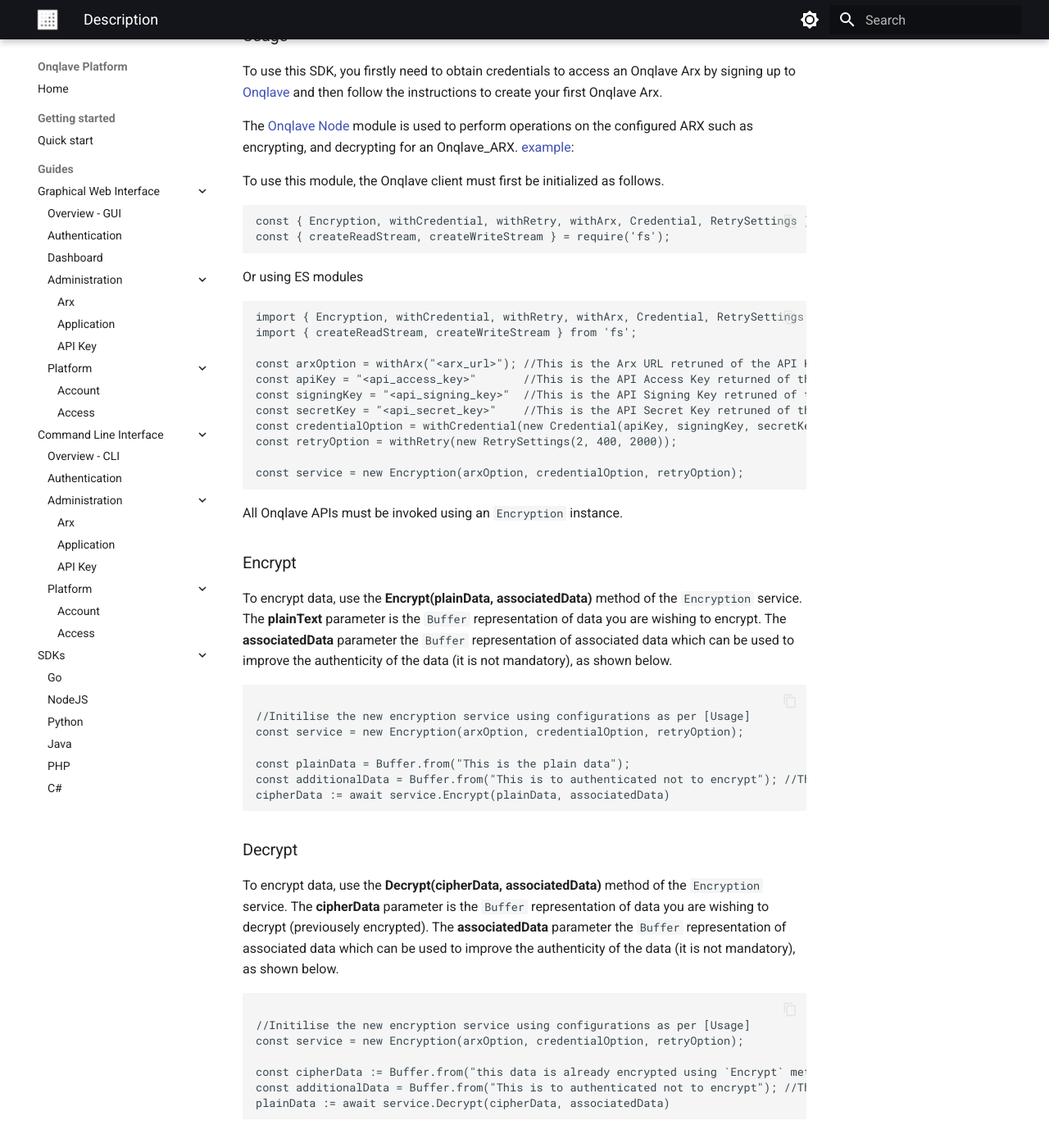
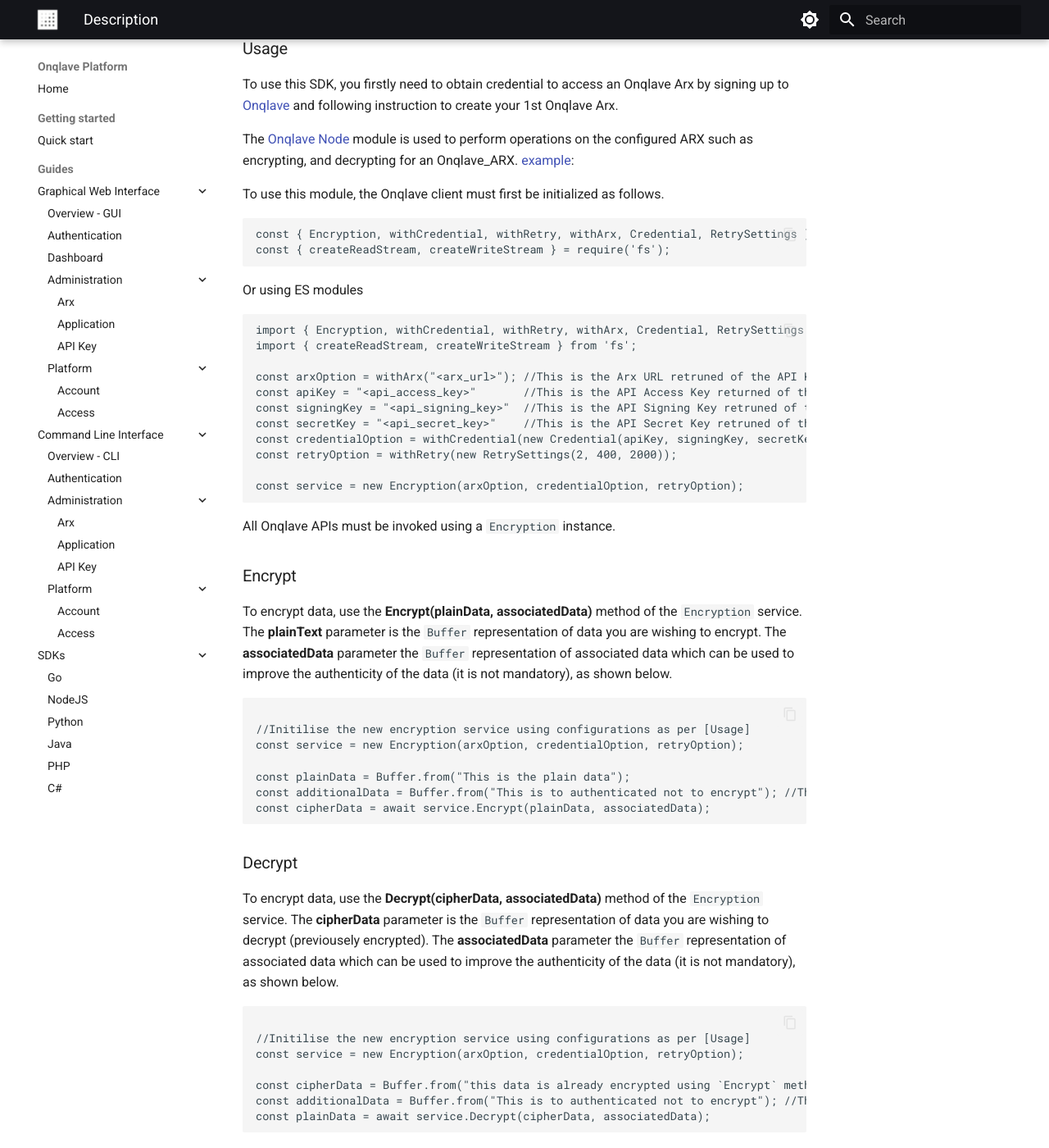
Before and after one commit to onqlavelabs/onqlave.docs, an MkDocs documentation site: the page built from docs/external-sources/sdk-node.md, in a window 1280 px wide and 1400 px high, scrolled down 1229 px. Shown: the whole window at 82% size. Built offline with MkDocs 1.6.1 and Material for MkDocs 9.7.7, drawn with Linux system fonts in a browser that asks for light colours; the version menu is left out; some of the changed text lies outside the part shown.

Commit message:
update SDK go and node

````diff
--- a/docs/external-sources/sdk-node.md
+++ b/docs/external-sources/sdk-node.md
@@ -28,32 +28,32 @@
 - Encrypt/Decrypt stream of data
 
 ## Installation
+```sh
+npm install @onqlavelabs/onqlave-node
 
+```
 ### Requirements
-- Node 7.6.0 and above
+- Node 16.0.0 and above
 
 ### Configuration
 
-```sh
-npm install onqlave-node
 
-```
 ### Usage
 
-To use this SDK, you firstly need to obtain credentials to access an Onqlave Arx by signing up to [Onqlave](https://onqlave.com) and then follow the instructions to create your first Onqlave Arx.
+To use this SDK, you firstly need to obtain credential to access an Onqlave Arx by signing up to [Onqlave](https://onqlave.com) and following instruction to create your 1st Onqlave Arx.
 
 The [Onqlave Node](https://github.com/onqlavelabs/onqlave-node) module is used to perform operations on the configured ARX such as encrypting, and decrypting for an Onqlave_ARX. [example](https://github.com/onqlavelabs/onqlave-node/blob/main/examples/index.js):
 
 To use this module, the Onqlave client must first be initialized as follows.
 
 ```javascript
-const { Encryption, withCredential, withRetry, withArx, Credential, RetrySettings } = require('onqlave-node');
+const { Encryption, withCredential, withRetry, withArx, Credential, RetrySettings } = require('@onqlavelabs/onqlave-node');
 const { createReadStream, createWriteStream } = require('fs');
 ```
 Or using ES modules
 
 ```javascript
-import { Encryption, withCredential, withRetry, withArx, Credential, RetrySettings }  from 'onqlave-node';
+import { Encryption, withCredential, withRetry, withArx, Credential, RetrySettings }  from '@onqlavelabs/onqlave-node';
 import { createReadStream, createWriteStream } from 'fs';
 
 const arxOption = withArx("<arx_url>"); //This is the Arx URL retruned of the API Key created during setup. Keep in in a safe place.
@@ -66,7 +66,7 @@
 const service = new Encryption(arxOption, credentialOption, retryOption);
 ```
 
-All Onqlave APIs must be invoked using an `Encryption` instance.
+All Onqlave APIs must be invoked using a `Encryption` instance.
 
 ### Encrypt
 
@@ -79,7 +79,7 @@
 
 const plainData = Buffer.from("This is the plain data");
 const additionalData = Buffer.from("This is to authenticated not to encrypt"); //This can be an arbitrary piece of information you can use to for added security purpose.
-cipherData := await service.Encrypt(plainData, associatedData)
+const cipherData = await service.Encrypt(plainData, associatedData);
 ```
 
 
@@ -91,9 +91,9 @@
 //Initilise the new encryption service using configurations as per [Usage]
 const service = new Encryption(arxOption, credentialOption, retryOption);
 
-const cipherData := Buffer.from("this data is already encrypted using `Encrypt` method")
+const cipherData = Buffer.from("this data is already encrypted using `Encrypt` method")
 const additionalData = Buffer.from("This is to authenticated not to encrypt"); //This can be an arbitrary piece of information you can use to for added security purpose.
-plainData := await service.Decrypt(cipherData, associatedData)
+const plainData = await service.Decrypt(cipherData, associatedData);
 ```
 
 ### Encrypt Stream
@@ -108,7 +108,7 @@
 
 const plainStream = createReadStream("<file or network stream you are wishing to encrypt>", { highWaterMark: 64 * 1024 });
 const cipherStream = createWriteStream("<file or network stream you are whishing to stream the encrypted data to>", { encoding: 'binary' });
-const associatedData := Buffer.from("this data needs to be authenticated, but not encrypted") //This can be an arbitrary piece of information you can use to for added security purpose.
+const associatedData = Buffer.from("this data needs to be authenticated, but not encrypted"); //This can be an arbitrary piece of information you can use to for added security purpose.
 await service.encryptStream(plainStream, cipherStream, additionalData);
 plainStream.close();
 cipherStream.close();
@@ -125,7 +125,7 @@
 
 const cipherStream = createReadStream("<file or network stream you are wishing to decrypt>", { encoding: 'binary' });
 const plainStream = createWriteStream("<file or network stream you are whishing to stream the decrypted data to>", { highWaterMark: 64 * 1024 });
-const associatedData := Buffer.from("this data needs to be authenticated, but not encrypted") //This can be an arbitrary piece of information you can use to for added security purpose.
+const associatedData = Buffer.from("this data needs to be authenticated, but not encrypted"); //This can be an arbitrary piece of information you can use to for added security purpose.
 await service.decryptStream(cipherStream, plainStream, additionalData);
 plainStream.close();
 cipherStream.close();
````
Also changed, not shown: other parts of docs/external-sources/sdk-node.md (+1 -1 lines), docs/external-sources/sdk-go.md (+9 -9 lines).
